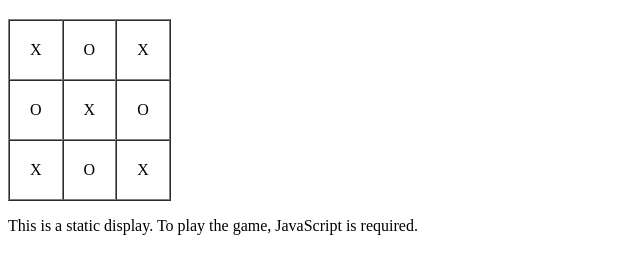
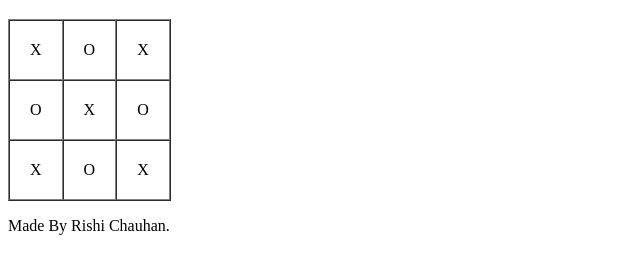
Before and after one commit to rishi25022008/Tic-Tac-Toe, a plain HTML site: page index.html in a window 1280 px wide. Shown: the part 61-334 px from the top of the page, without its empty margins (0-640 px from the left). Drawn offline with Linux system fonts and the light colour scheme.

Commit message:
Update index.html

```diff
--- a/index.html
+++ b/index.html
@@ -22,6 +22,6 @@
       <td>X</td>
     </tr>
   </table>
-  <p>This is a static display. To play the game, JavaScript is required.</p>
+  <p>Made By Rishi Chauhan.</p>
 </body>
 </html>
```
